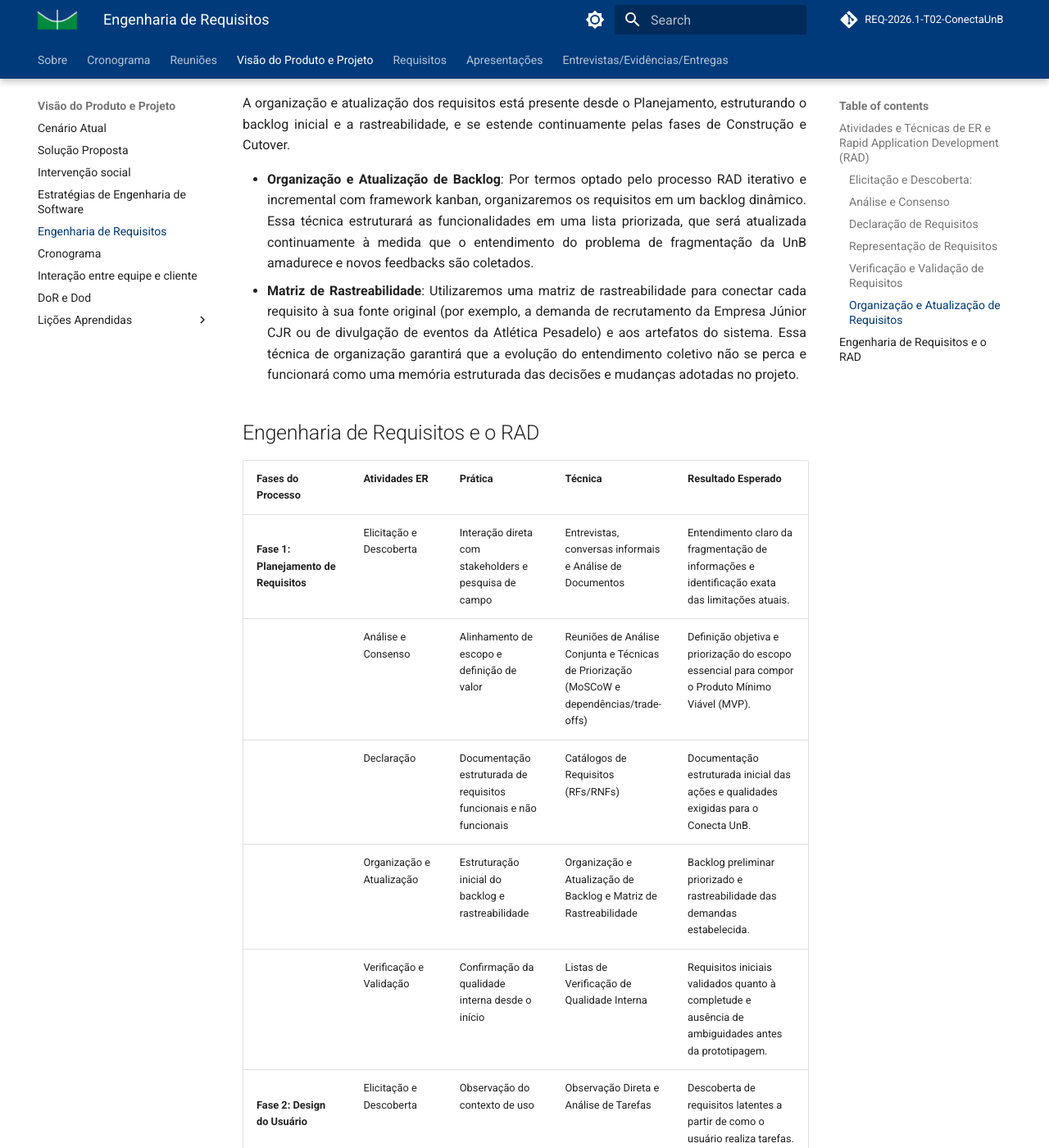
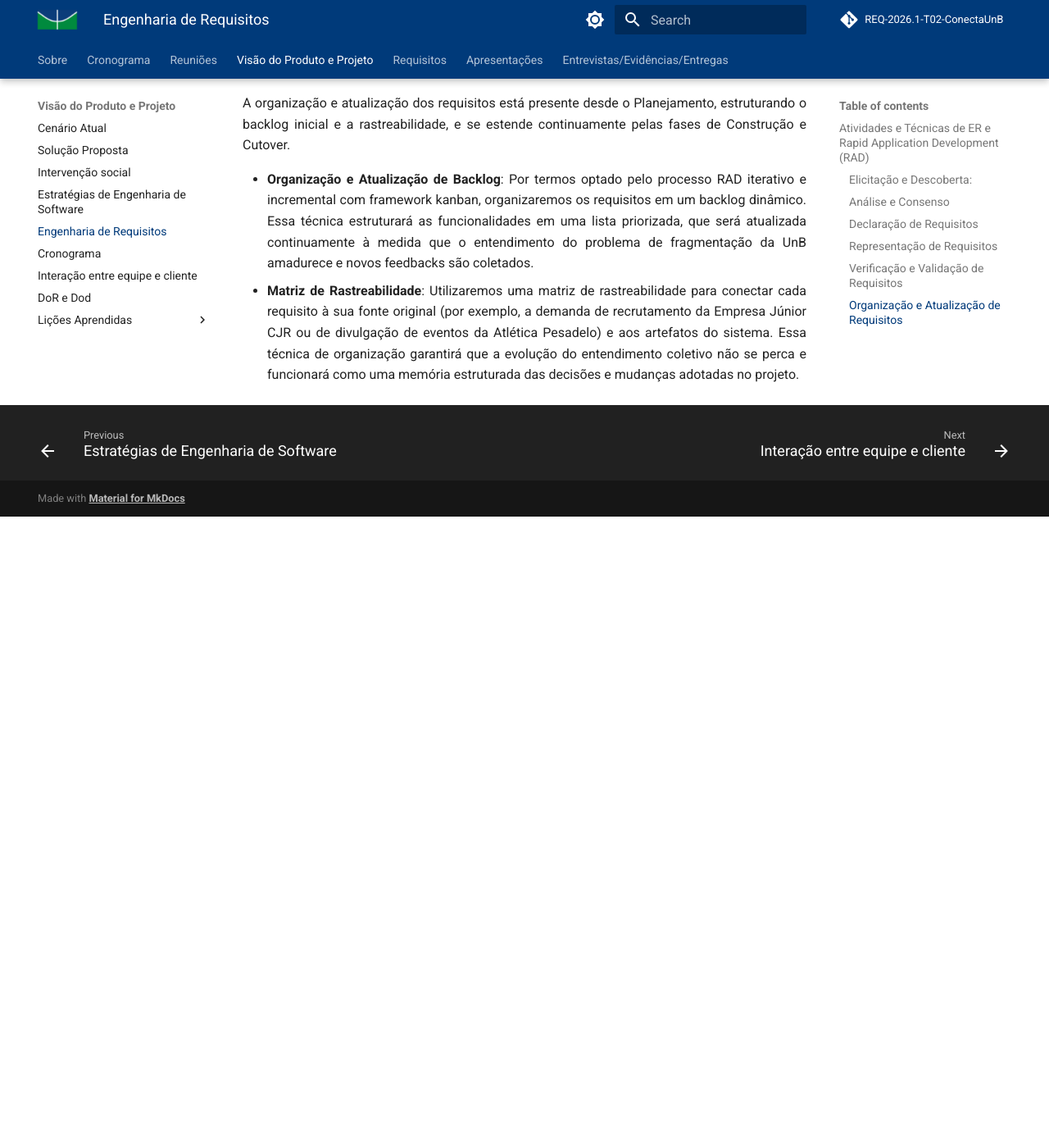
Before and after one commit to mdsreq-fga-unb/REQ-2026.1-T02-ConectaUnB, an MkDocs documentation site: the page built from docs/visaoDeProdutoProjeto/engenhariaDeRequisitos.md, in a window 1280 px wide and 1400 px high, scrolled down 3108 px. Shown: the whole window at 82% size. Built offline with MkDocs 1.6.1 and Material for MkDocs 9.7.7, drawn with Linux system fonts in a browser that asks for light colours; comment, search, counter and statistics services are not loaded; after the commit the page ends 3738 px from its top, so only the background shows below that; some of the changed text lies outside the part shown.

```diff
--- a/docs/visaoDeProdutoProjeto/engenhariaDeRequisitos.md
+++ b/docs/visaoDeProdutoProjeto/engenhariaDeRequisitos.md
@@ -43,24 +43,3 @@
 
 - **Organização e Atualização de Backlog**: Por termos optado pelo processo RAD iterativo e incremental com framework kanban, organizaremos os requisitos em um backlog dinâmico. Essa técnica estruturará as funcionalidades em uma lista priorizada, que será atualizada continuamente à medida que o entendimento do problema de fragmentação da UnB amadurece e novos feedbacks são coletados.
 - **Matriz de Rastreabilidade**: Utilizaremos uma matriz de rastreabilidade para conectar cada requisito à sua fonte original (por exemplo, a demanda de recrutamento da Empresa Júnior CJR ou de divulgação de eventos da Atlética Pesadelo) e aos artefatos do sistema. Essa técnica de organização garantirá que a evolução do entendimento coletivo não se perca e funcionará como uma memória estruturada das decisões e mudanças adotadas no projeto.
-
-
-## Engenharia de Requisitos e o RAD
-
-| Fases do Processo | Atividades ER | Prática | Técnica | Resultado Esperado |
-| :--- | :--- | :--- | :--- | :--- |
-| **Fase 1: Planejamento de Requisitos** | Elicitação e Descoberta | Interação direta com stakeholders e pesquisa de campo | Entrevistas, conversas informais e Análise de Documentos | Entendimento claro da fragmentação de informações e identificação exata das limitações atuais. |
-| | Análise e Consenso | Alinhamento de escopo e definição de valor | Reuniões de Análise Conjunta e Técnicas de Priorização (MoSCoW e dependências/trade-offs) | Definição objetiva e priorização do escopo essencial para compor o Produto Mínimo Viável (MVP). |
-| | Declaração | Documentação estruturada de requisitos funcionais e não funcionais | Catálogos de Requisitos (RFs/RNFs) | Documentação estruturada inicial das ações e qualidades exigidas para o Conecta UnB. |
-| | Organização e Atualização | Estruturação inicial do backlog e rastreabilidade | Organização e Atualização de Backlog e Matriz de Rastreabilidade | Backlog preliminar priorizado e rastreabilidade das demandas estabelecida. |
-| | Verificação e Validação | Confirmação da qualidade interna desde o início | Listas de Verificação de Qualidade Interna | Requisitos iniciais validados quanto à completude e ausência de ambiguidades antes da prototipagem. |
-| **Fase 2: Design do Usuário** | Elicitação e Descoberta | Observação do contexto de uso | Observação Direta e Análise de Tarefas | Descoberta de requisitos latentes a partir de como o usuário realiza tarefas. |
-| | Representação | Modelagem de fronteiras e jornada | Diagrama de Contexto e Protótipos de Baixa/Média Fidelidade (Figma) | Navegação e estrutura visual da plataforma simuladas para aprovação. |
-| | Análise e Consenso | Mediação de interesses e impasses visuais | Negociação e Resolução de Conflitos | Soluções de compromisso para alinhar interfaces divergentes entre entidades. |
-| | Declaração | Detalhamento para desenvolvimento | Declarações textuais estruturadas e Critérios de Aceitação | Backlog refinado em valor, com condições testáveis prontas para codificação. |
-| | Verificação e Validação | Validação contínua externa | Validação com Protótipos e Demonstrações | Confirmação visual de que o design atende às necessidades de divulgação. |
-| | Organização e Atualização | Ajuste de escopo pós-validação visual | Organização e Atualização de Backlog | Inclusão ou remoção de requisitos descobertos/refutados durante o design. |
-| **Fase 3: Construção** | Verificação e Validação | Verificação de qualidade interna (técnica) | Listas de Verificação e Revisões Técnicas por Pares (Inspeções em Pull Requests) | Requisitos implementados de forma consistente com a documentação. |
-| | Organização e Atualização | Adaptação contínua ao desenvolvimento | Revisão Iterativa de Requisitos no Kanban | Lista de funcionalidades atualizada conforme o progresso do código. |
-| **Fase 4: Cutover (Implementação)** | Verificação e Validação | Verificação do atendimento às necessidades de negócio | Validação de Requisitos em Ambiente de Aceitação | Comprovação estrita de que os critérios de aceitação dos requisitos foram integralmente cumpridos. |
-| | Organização e Atualização | Manutenção da evolução do projeto | Fechamento da Matriz de Rastreabilidade | Conexão final documentada entre demandas originais e código entregue. |
```
Also changed, not shown: docs/cronograma/cronograma.md (+7 -8 lines).
